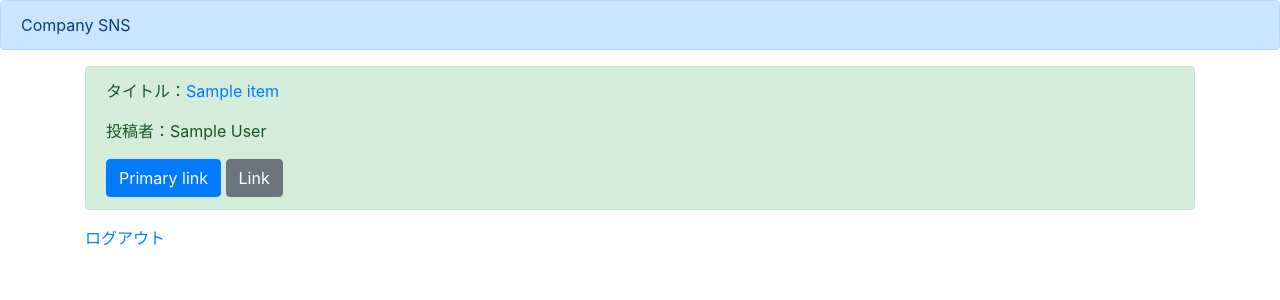
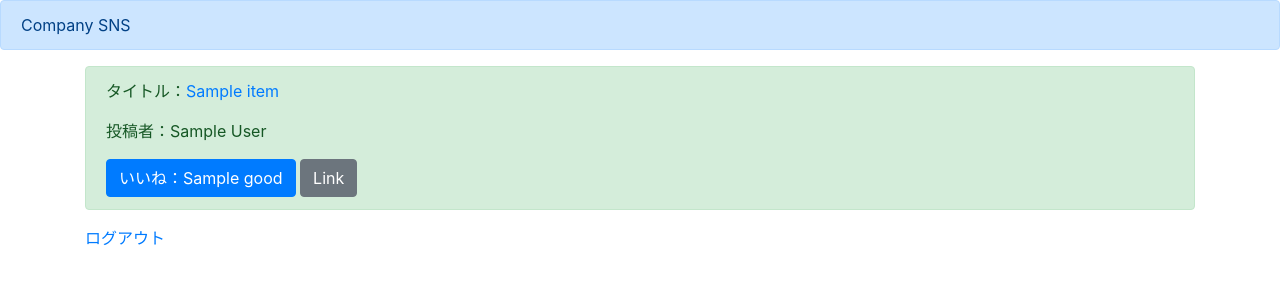
Before and after one commit to yuki0920-playground/basic_django, a Django app: template todo/templates/list.html in a window 1280 px wide. Shown: the top 300 px of the page. Run offline with Django 3.2, Linux system fonts and the light colour scheme; the template is opened without the code that fills it: most values are stand-ins (such as "Sample title", 1, 10 or a date in 2020); some libraries are stand-ins or nearby versions.

Commit message:
いいね機能

```diff
--- a/company_sns/boardapp/urls.py
+++ b/company_sns/boardapp/urls.py
@@ -1,5 +1,5 @@
 from django.urls import path
-from .views import signupfunc, loginfunc, listfunc, logoutfunc, detailfunc
+from .views import signupfunc, loginfunc, listfunc, logoutfunc, detailfunc, goodfunc
 from django.conf import settings
 from django.conf.urls.static import static
 
@@ -9,4 +9,5 @@ urlpatterns = [
    path('list/', listfunc, name="list"),
    path('logout/', logoutfunc, name="logout"),
    path('detail/<int:pk>', detailfunc, name="detail"),
+   path('good/<int:pk>', goodfunc, name="good")
 ]+ static(settings.MEDIA_URL, document_root=settings.MEDIA_ROOT)+ static(settings.STATIC_URL, document_root=settings.STATIC_ROOT)
--- a/company_sns/boardapp/views.py
+++ b/company_sns/boardapp/views.py
@@ -40,3 +40,9 @@ def logoutfunc(request):
 def detailfunc(request, pk):
     object = BoardModel.objects.get(pk=pk)
     return render(request, 'detail.html', {'object': object})
+
+def goodfunc(request, pk):
+    post = BoardModel.objects.get(pk=pk)
+    post.good += 1
+    post.save()
+    return redirect('list')
--- a/company_sns/templates/detail.html
+++ b/company_sns/templates/detail.html
@@ -16,7 +16,7 @@
         <p>投稿者：{{ object.author }}</p>
         <p>内容：{{ object.content }}</p>
         <p><img src="{{ object.images.url }}" width="300"></p>
-        <a href="#" class="btn btn-primary" role="button" aria-pressed="true">いいねする</a>
+        <a href="{% url 'good' object.pk %}" class="btn btn-primary" role="button" aria-pressed="true">いいねする</a>
         <a href="#" class="btn btn-secondary" role="button" aria-pressed="true">既読にする</a>
     </div>
 </div>
--- a/company_sns/templates/list.html
+++ b/company_sns/templates/list.html
@@ -15,7 +15,7 @@
     <div class="alert alert-success" role="alert">
         <p>タイトル：<a href="{% url 'detail' item.pk %}">{{ item.title}}</a></p>
         <p>投稿者：{{ item.author }}</p>
-        <a href="#" class="btn btn-primary" role="button" aria-pressed="true">Primary link</a>
+        <a href="#" class="btn btn-primary" role="button" aria-pressed="true">いいね：{{ item.good }}</a>
         <a href="#" class="btn btn-secondary" role="button" aria-pressed="true">Link</a>
     </div>
     {% endfor %}
```
Also changed, not shown: company_sns/db.sqlite3.
